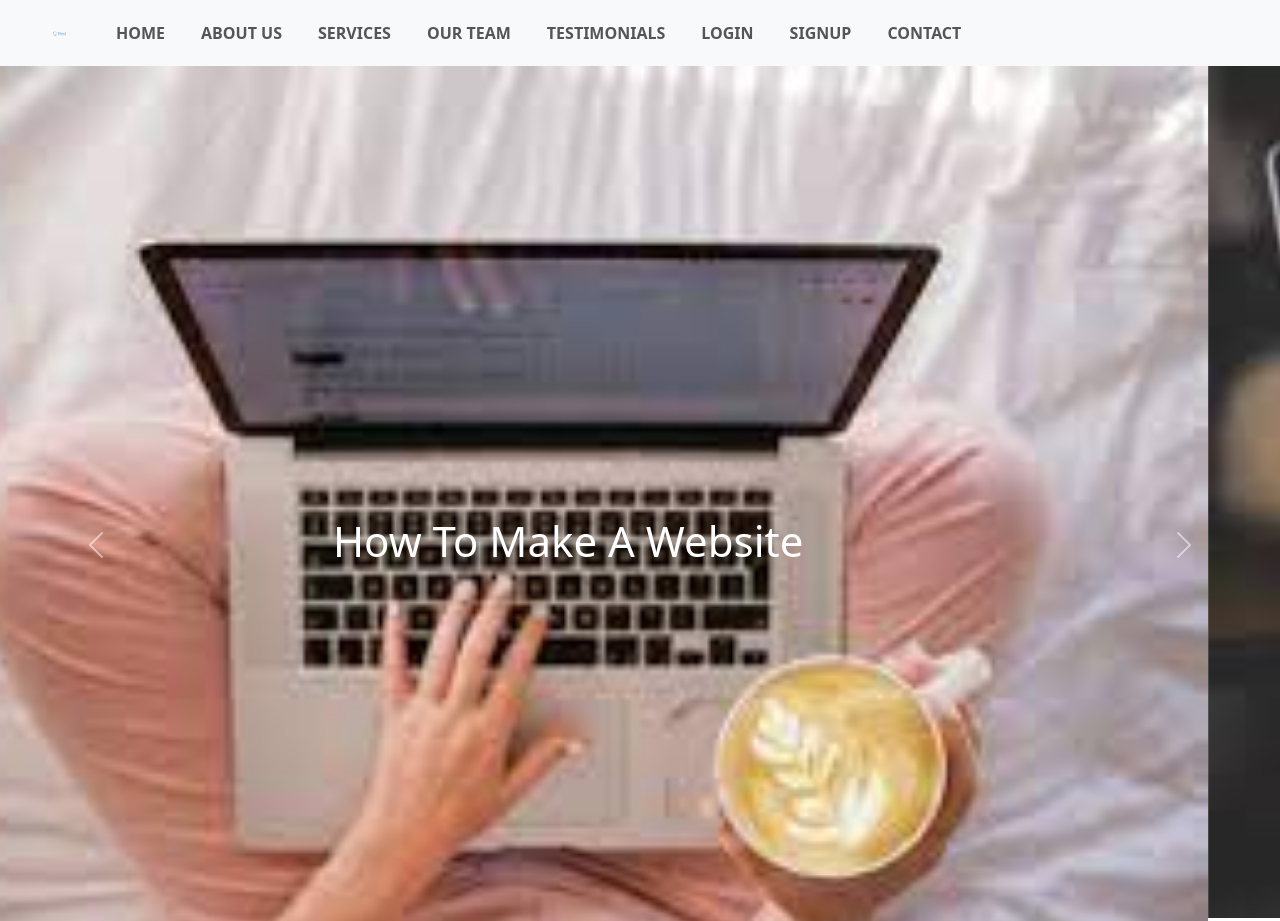
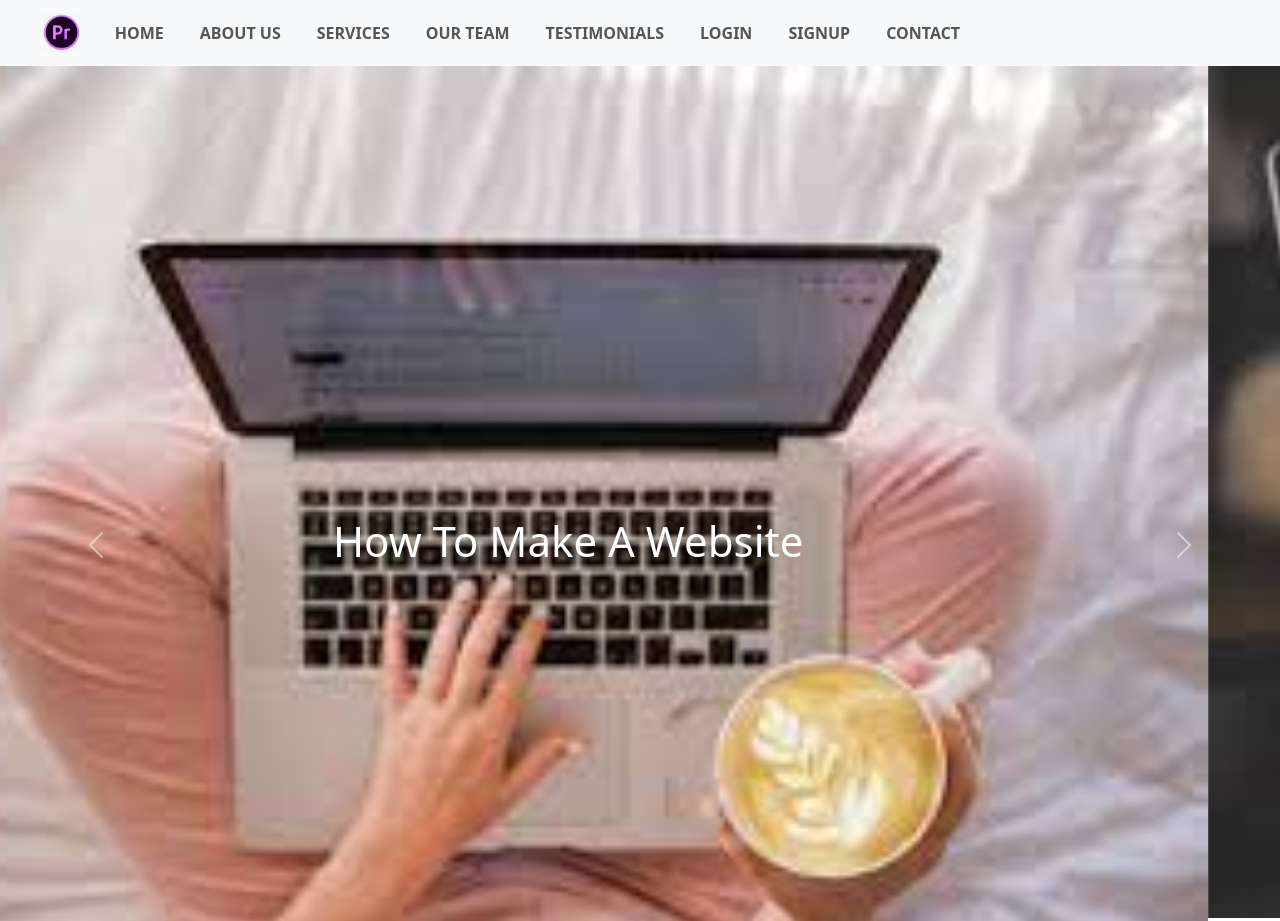
Before and after one commit to oyenolaayomide/oyenolaayomide.github.io, a plain HTML site: page index.html in a window 1280 px wide. Shown: the top 921 px of the page. Drawn offline with nearby package versions, Linux system fonts and the light colour scheme.

Commit message:
Update index.html

```diff
--- a/index.html
+++ b/index.html
@@ -17,7 +17,7 @@
         <section id="nav-bar">
             <nav class="navbar navbar-expand-lg navbar-light bg-light">
                 <div class="container-fluid">
-                  <a class="navbar-brand" href="#"><img src="index.png"></a>
+                  <a class="navbar-brand" href="#"><img src="hi.png"></a>
                   <button class="navbar-toggler" type="button" data-bs-toggle="collapse" data-bs-target="#navbarNavAltMarkup" aria-controls="navbarNavAltMarkup" aria-expanded="false" aria-label="Toggle navigation">
                     <span class="navbar-toggler-icon"></span>
                   </button>
```
